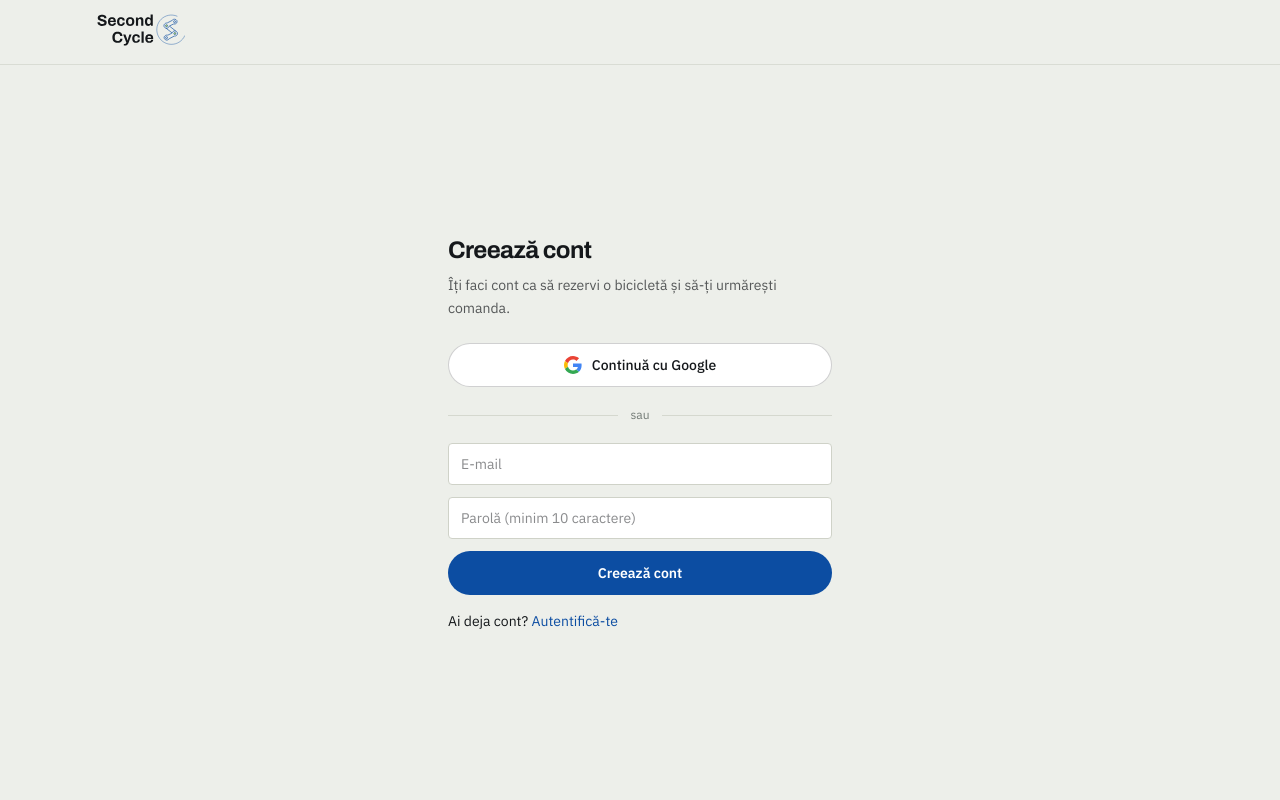
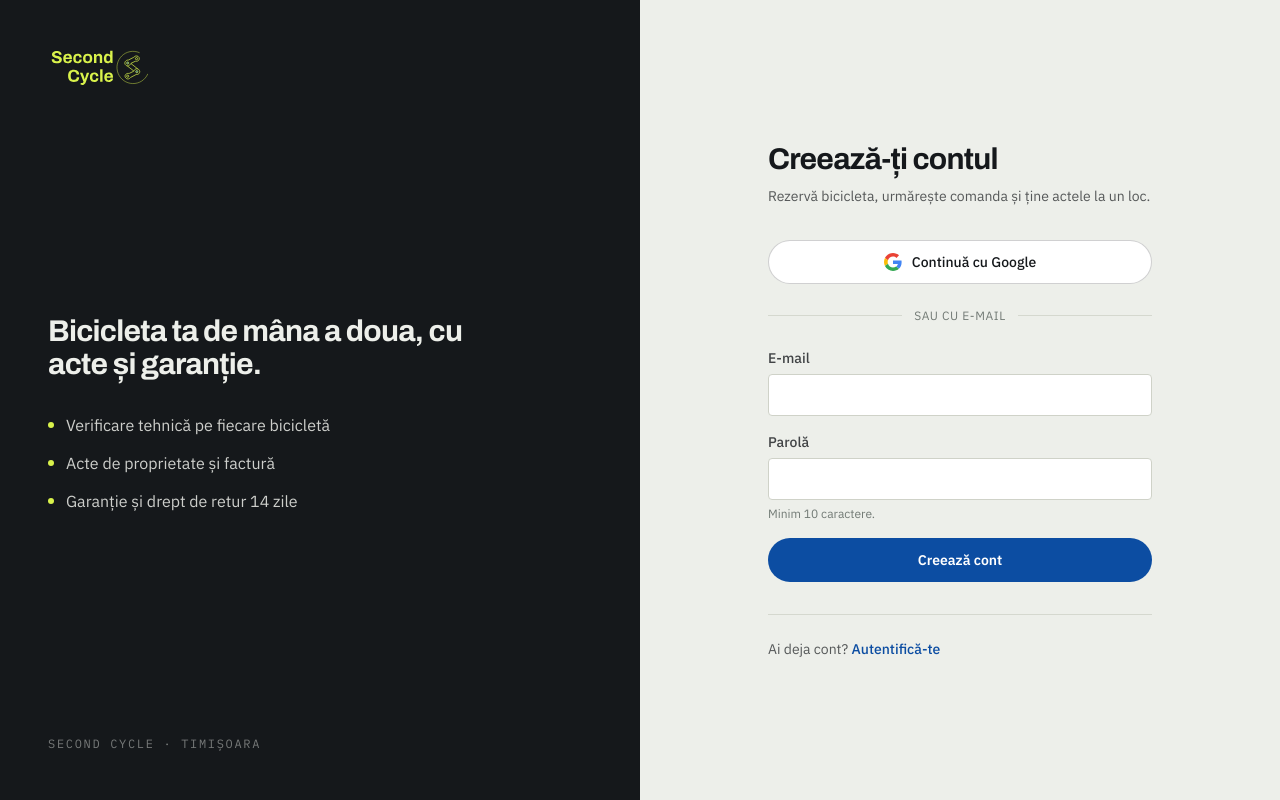
Before and after one commit to mihaiciradev/secondcycle, a Next.js app: page /register in a window 1280 px wide. Built offline with nearby package versions, Linux system fonts and the light colour scheme; no server answers.

Commit message:
feat(ui): redesign auth + account, auth-aware header, copy cleanup

```diff
--- a/src/app/account/page.tsx
+++ b/src/app/account/page.tsx
@@ -1,17 +1,29 @@
 import { redirect } from "next/navigation";
+import Link from "next/link";
 import { auth } from "@/auth";
 import { db } from "@/server/db/client";
 import { getUserById } from "@/server/services/auth";
-import { AuthShell } from "@/components/auth/auth-shell";
-import { AccountActions } from "@/components/auth/account-actions";
+import { SiteHeader } from "@/components/site/site-header";
+import { SiteFooter } from "@/components/site/site-footer";
+import { LogoutButton, MarketingToggle } from "@/components/auth/account-actions";
 
 export const runtime = "nodejs";
+export const dynamic = "force-dynamic";
 
-function Row({ label, value }: { label: string; value: string }) {
+function Card({ title, children }: { title: string; children: React.ReactNode }) {
   return (
-    <div className="flex items-baseline justify-between gap-4 border-b border-border py-3">
-      <dt className="font-mono text-xs uppercase tracking-[0.12em] text-steel">{label}</dt>
-      <dd className="text-sm text-foreground/90">{value}</dd>
+    <section className="rounded-lg border border-border bg-card p-6">
+      <h2 className="font-heading text-lg font-semibold tracking-tight">{title}</h2>
+      <div className="mt-5">{children}</div>
+    </section>
+  );
+}
+
+function Row({ label, children }: { label: string; children: React.ReactNode }) {
+  return (
+    <div className="flex items-center justify-between gap-4 border-b border-border py-3 last:border-b-0">
+      <dt className="font-mono text-xs uppercase tracking-[0.1em] text-steel">{label}</dt>
+      <dd className="text-sm text-foreground/90">{children}</dd>
     </div>
   );
 }
@@ -23,13 +35,60 @@ export default async function AccountPage() {
   if (!user) redirect("/login");
 
   return (
-    <AuthShell title="Contul tău">
-      <dl className="mb-8 border-t border-border">
-        <Row label="E-mail" value={user.email} />
-        <Row label="Rol" value={user.role === "admin" ? "Administrator" : "Client"} />
-        <Row label="E-mail confirmat" value={user.emailVerifiedAt ? "Da" : "Nu"} />
-      </dl>
-      <AccountActions initialOptIn={user.marketingOptIn} />
-    </AuthShell>
+    <>
+      <SiteHeader />
+      <main id="continut" className="flex-1">
+        <div className="mx-auto w-full max-w-2xl px-5 py-12 sm:px-8 sm:py-16">
+          <p className="font-mono text-xs uppercase tracking-[0.14em] text-steel">Cont</p>
+          <h1 className="mt-3 text-3xl font-bold tracking-tight">Contul tău</h1>
+          <p className="mt-2 text-foreground/70">{user.email}</p>
+
+          <div className="mt-8 space-y-4">
+            <Card title="Detalii cont">
+              <dl>
+                <Row label="E-mail">{user.email}</Row>
+                <Row label="Tip cont">{user.role === "admin" ? "Administrator" : "Client"}</Row>
+                <Row label="E-mail confirmat">
+                  {user.emailVerifiedAt ? (
+                    <span className="rounded bg-lime px-2 py-0.5 font-mono text-xs text-asphalt">
+                      Confirmat
+                    </span>
+                  ) : (
+                    <span className="rounded bg-asphalt/10 px-2 py-0.5 font-mono text-xs text-steel">
+                      Neconfirmat
+                    </span>
+                  )}
+                </Row>
+              </dl>
+              {user.role === "admin" ? (
+                <Link
+                  href="/admin/bikes"
+                  className="mt-5 inline-flex text-sm font-medium text-blue underline-offset-2 hover:underline"
+                >
+                  Deschide panoul de administrare
+                </Link>
+              ) : null}
+            </Card>
+
+            <Card title="Preferințe">
+              <MarketingToggle initialOptIn={user.marketingOptIn} />
+            </Card>
+
+            <Card title="Securitate">
+              <div className="flex flex-wrap items-center justify-between gap-4">
+                <Link
+                  href="/forgot-password"
+                  className="text-sm font-medium text-blue underline-offset-2 hover:underline"
+                >
+                  Schimbă parola
+                </Link>
+                <LogoutButton />
+              </div>
+            </Card>
+          </div>
+        </div>
+      </main>
+      <SiteFooter />
+    </>
   );
 }
--- a/src/app/admin/bikes/page.tsx
+++ b/src/app/admin/bikes/page.tsx
@@ -31,7 +31,7 @@ export default async function AdminBikesPage() {
 
   return (
     <>
-      <SiteHeader admin />
+      <SiteHeader />
       <main id="continut" className="flex-1">
         <div className="mx-auto w-full max-w-6xl px-5 py-12 sm:px-8 sm:py-16">
           <p className="font-mono text-xs uppercase tracking-[0.14em] text-steel">Admin</p>
--- a/src/app/login/page.tsx
+++ b/src/app/login/page.tsx
@@ -4,13 +4,30 @@ import { Suspense, useState } from "react";
 import { signIn } from "next-auth/react";
 import { useRouter, useSearchParams } from "next/navigation";
 import Link from "next/link";
-import { AuthShell, fieldClass, outlineBtn, primaryBtn } from "@/components/auth/auth-shell";
+import {
+  AuthShell,
+  fieldClass,
+  labelClass,
+  outlineBtn,
+  primaryBtn,
+} from "@/components/auth/auth-shell";
 import { GoogleIcon } from "@/components/auth/google-icon";
+
+function Divider() {
+  return (
+    <div className="my-6 flex items-center gap-3 text-xs uppercase tracking-wider text-steel">
+      <span className="h-px flex-1 bg-border" />
+      sau cu e-mail
+      <span className="h-px flex-1 bg-border" />
+    </div>
+  );
+}
 
 function LoginForm() {
   const router = useRouter();
   const params = useSearchParams();
   const verified = params.get("verified") === "1";
+  const next = params.get("next") || "/account";
   const [email, setEmail] = useState("");
   const [password, setPassword] = useState("");
   const [error, setError] = useState<string | null>(null);
@@ -22,71 +39,86 @@ function LoginForm() {
     setError(null);
     const res = await signIn("credentials", { email, password, redirect: false });
     setLoading(false);
-    if (res?.error) setError("E-mail sau parolă greșite, ori cont neconfirmat.");
-    else router.push("/account");
+    if (res?.error) setError("E-mail sau parolă greșite, ori contul nu e confirmat.");
+    else router.push(next);
   }
 
   return (
     <>
       {verified ? (
-        <p className="mb-4 rounded border border-blue/30 bg-blue/5 px-3 py-2 text-sm text-blue">
-          Adresa de e-mail a fost confirmată. Te poți autentifica.
+        <p className="mb-5 rounded-md border border-blue/25 bg-blue/5 px-3.5 py-2.5 text-sm text-blue">
+          Adresa de e-mail a fost confirmată. Autentifică-te ca să continui.
         </p>
       ) : null}
 
       <button
         type="button"
         className={outlineBtn}
-        onClick={() => signIn("google", { callbackUrl: "/account" })}
+        onClick={() => signIn("google", { callbackUrl: next })}
       >
         <GoogleIcon />
         Continuă cu Google
       </button>
 
-      <div className="my-5 flex items-center gap-3 text-xs text-steel">
-        <span className="h-px flex-1 bg-border" /> sau <span className="h-px flex-1 bg-border" />
-      </div>
+      <Divider />
 
-      <form onSubmit={onSubmit} className="space-y-3">
+      <form onSubmit={onSubmit} className="space-y-4">
+        <div>
+          <label htmlFor="email" className={labelClass}>
+            E-mail
+          </label>
           <input
+            id="email"
             className={fieldClass}
             type="email"
-          placeholder="E-mail"
             autoComplete="email"
             required
             value={email}
             onChange={(e) => setEmail(e.target.value)}
           />
+        </div>
+        <div>
+          <div className="mb-1.5 flex items-baseline justify-between">
+            <label htmlFor="password" className="text-sm font-medium text-foreground/80">
+              Parolă
+            </label>
+            <Link href="/forgot-password" className="text-xs text-blue underline-offset-2 hover:underline">
+              Ai uitat parola?
+            </Link>
+          </div>
           <input
+            id="password"
             className={fieldClass}
             type="password"
-          placeholder="Parolă"
             autoComplete="current-password"
             required
             value={password}
             onChange={(e) => setPassword(e.target.value)}
           />
+        </div>
         {error ? <p className="text-sm text-destructive">{error}</p> : null}
         <button type="submit" className={primaryBtn} disabled={loading}>
           {loading ? "Se verifică…" : "Autentificare"}
         </button>
       </form>
-
-      <div className="mt-4 flex justify-between text-sm">
-        <Link href="/forgot-password" className="text-blue underline-offset-2 hover:underline">
-          Ai uitat parola?
-        </Link>
-        <Link href="/register" className="text-blue underline-offset-2 hover:underline">
-          Creează cont
-        </Link>
-      </div>
     </>
   );
 }
 
 export default function LoginPage() {
   return (
-    <AuthShell title="Autentificare" subtitle="Intră în contul tău Second Cycle.">
+    <AuthShell
+      title="Bine ai revenit"
+      subtitle="Intră în cont ca să rezervi o bicicletă și să-ți urmărești comanda."
+      footer={
+        <>
+          Nu ai cont?{" "}
+          <Link href="/register" className="font-medium text-blue underline-offset-2 hover:underline">
+            Creează unul
+          </Link>
+        </>
+      }
+    >
       <Suspense fallback={null}>
         <LoginForm />
       </Suspense>
--- a/src/app/register/page.tsx
+++ b/src/app/register/page.tsx
@@ -4,7 +4,13 @@ import { useState } from "react";
 import { signIn } from "next-auth/react";
 import Link from "next/link";
 import { registerAction } from "@/server/actions/auth";
-import { AuthShell, fieldClass, outlineBtn, primaryBtn } from "@/components/auth/auth-shell";
+import {
+  AuthShell,
+  fieldClass,
+  labelClass,
+  outlineBtn,
+  primaryBtn,
+} from "@/components/auth/auth-shell";
 import { GoogleIcon } from "@/components/auth/google-icon";
 
 export default function RegisterPage() {
@@ -28,10 +34,13 @@ export default function RegisterPage() {
     return (
       <AuthShell title="Verifică-ți e-mailul">
         <p className="text-sm leading-relaxed text-foreground/80">
-          Dacă adresa este validă, ți-am trimis un link de confirmare. Deschide-l ca
-          să îți activezi contul, apoi autentifică-te.
+          Ți-am trimis un link de confirmare la <span className="font-medium">{email}</span>.
+          Deschide-l ca să îți activezi contul, apoi autentifică-te.
         </p>
-        <Link href="/login" className="mt-6 inline-block text-sm text-blue underline-offset-2 hover:underline">
+        <Link
+          href="/login"
+          className="mt-6 inline-flex text-sm font-medium text-blue underline-offset-2 hover:underline"
+        >
           Mergi la autentificare
         </Link>
       </AuthShell>
@@ -39,7 +48,18 @@ export default function RegisterPage() {
   }
 
   return (
-    <AuthShell title="Creează cont" subtitle="Îți faci cont ca să rezervi o bicicletă și să-ți urmărești comanda.">
+    <AuthShell
+      title="Creează-ți contul"
+      subtitle="Rezervă bicicleta, urmărește comanda și ține actele la un loc."
+      footer={
+        <>
+          Ai deja cont?{" "}
+          <Link href="/login" className="font-medium text-blue underline-offset-2 hover:underline">
+            Autentifică-te
+          </Link>
+        </>
+      }
+    >
       <button
         type="button"
         className={outlineBtn}
@@ -49,42 +69,48 @@ export default function RegisterPage() {
         Continuă cu Google
       </button>
 
-      <div className="my-5 flex items-center gap-3 text-xs text-steel">
-        <span className="h-px flex-1 bg-border" /> sau <span className="h-px flex-1 bg-border" />
+      <div className="my-6 flex items-center gap-3 text-xs uppercase tracking-wider text-steel">
+        <span className="h-px flex-1 bg-border" />
+        sau cu e-mail
+        <span className="h-px flex-1 bg-border" />
       </div>
 
-      <form onSubmit={onSubmit} className="space-y-3">
+      <form onSubmit={onSubmit} className="space-y-4">
+        <div>
+          <label htmlFor="email" className={labelClass}>
+            E-mail
+          </label>
           <input
+            id="email"
             className={fieldClass}
             type="email"
-          placeholder="E-mail"
             autoComplete="email"
             required
             value={email}
             onChange={(e) => setEmail(e.target.value)}
           />
+        </div>
+        <div>
+          <label htmlFor="password" className={labelClass}>
+            Parolă
+          </label>
           <input
+            id="password"
             className={fieldClass}
             type="password"
-          placeholder="Parolă (minim 10 caractere)"
             autoComplete="new-password"
             required
             minLength={10}
             value={password}
             onChange={(e) => setPassword(e.target.value)}
           />
+          <p className="mt-1.5 text-xs text-steel">Minim 10 caractere.</p>
+        </div>
         {error ? <p className="text-sm text-destructive">{error}</p> : null}
         <button type="submit" className={primaryBtn} disabled={loading}>
           {loading ? "Se creează…" : "Creează cont"}
         </button>
       </form>
-
-      <p className="mt-4 text-sm">
-        Ai deja cont?{" "}
-        <Link href="/login" className="text-blue underline-offset-2 hover:underline">
-          Autentifică-te
-        </Link>
-      </p>
     </AuthShell>
   );
 }
--- a/src/components/auth/auth-shell.tsx
+++ b/src/components/auth/auth-shell.tsx
@@ -2,11 +2,18 @@ import Link from "next/link";
 import { BrandLogo } from "@/components/site/brand-logo";
 
 export const fieldClass =
-  "w-full rounded border border-input bg-white px-3 py-2.5 text-sm outline-none focus-visible:border-blue focus-visible:ring-2 focus-visible:ring-blue/20";
+  "w-full rounded-md border border-input bg-white px-3.5 py-2.5 text-sm text-asphalt outline-none transition-shadow placeholder:text-steel/70 focus-visible:border-blue focus-visible:ring-2 focus-visible:ring-blue/20";
+export const labelClass = "mb-1.5 block text-sm font-medium text-foreground/80";
 export const primaryBtn =
   "inline-flex h-11 w-full cursor-pointer items-center justify-center rounded-full bg-blue px-6 text-sm font-semibold text-white transition-colors hover:bg-blue/90 disabled:cursor-not-allowed disabled:opacity-60";
 export const outlineBtn =
-  "inline-flex h-11 w-full cursor-pointer items-center justify-center gap-2.5 rounded-full border border-asphalt/20 bg-white px-6 text-sm font-medium transition-colors hover:bg-asphalt/5 disabled:cursor-not-allowed disabled:opacity-60";
+  "inline-flex h-11 w-full cursor-pointer items-center justify-center gap-2.5 rounded-full border border-asphalt/20 bg-white px-6 text-sm font-medium text-asphalt transition-colors hover:bg-asphalt/5 disabled:cursor-not-allowed disabled:opacity-60";
+
+const PROMISES = [
+  "Verificare tehnică pe fiecare bicicletă",
+  "Acte de proprietate și factură",
+  "Garanție și drept de retur 14 zile",
+];
 
 export function AuthShell({
   title,
@@ -20,26 +27,57 @@ export function AuthShell({
   footer?: React.ReactNode;
 }) {
   return (
-    <main className="flex min-h-screen flex-col bg-paper text-asphalt">
-      <div className="border-b border-border/80">
-        <div className="mx-auto flex h-16 max-w-6xl items-center px-5 sm:px-8">
+    <main className="grid min-h-screen lg:grid-cols-2">
+      {/* Brand panel */}
+      <aside className="relative hidden flex-col justify-between bg-asphalt p-12 text-paper lg:flex">
         <Link
           href="/"
           aria-label="Second Cycle"
-            className="inline-flex items-center rounded-sm focus-visible:outline-2 focus-visible:outline-offset-2 focus-visible:outline-ring"
+          className="inline-flex w-fit items-center rounded-sm focus-visible:outline-2 focus-visible:outline-offset-2 focus-visible:outline-ring"
         >
-            <BrandLogo tone="light" height={40} priority />
+          <BrandLogo tone="dark" height={44} priority />
+        </Link>
+        <div className="max-w-md">
+          <h2 className="font-heading text-3xl font-bold leading-[1.1] tracking-tight">
+            Bicicleta ta de mâna a doua, cu acte și garanție.
+          </h2>
+          <ul className="mt-8 space-y-3.5">
+            {PROMISES.map((p) => (
+              <li key={p} className="flex items-center gap-3 text-paper/85">
+                <span aria-hidden className="h-1.5 w-1.5 shrink-0 rounded-full bg-lime" />
+                {p}
+              </li>
+            ))}
+          </ul>
+        </div>
+        <p className="font-mono text-xs uppercase tracking-[0.14em] text-paper/45">
+          Second Cycle · Timișoara
+        </p>
+      </aside>
+
+      {/* Form panel */}
+      <section className="flex flex-col bg-paper">
+        <div className="flex items-center justify-between border-b border-border/70 px-6 py-4 lg:hidden">
+          <Link href="/" aria-label="Second Cycle" className="inline-flex items-center">
+            <BrandLogo tone="light" height={34} priority />
+          </Link>
+          <Link href="/" className="text-sm text-foreground/70 hover:text-foreground">
+            Acasă
           </Link>
         </div>
-      </div>
-      <div className="flex flex-1 items-center justify-center px-5 py-12 sm:py-16">
+        <div className="flex flex-1 items-center justify-center px-6 py-12 sm:py-16">
           <div className="w-full max-w-sm">
-          <h1 className="font-heading text-2xl font-bold tracking-tight">{title}</h1>
-          {subtitle ? <p className="mt-2 text-sm leading-relaxed text-foreground/70">{subtitle}</p> : null}
-          <div className="mt-6">{children}</div>
-          {footer ? <div className="mt-6 text-sm text-foreground/70">{footer}</div> : null}
+            <h1 className="font-heading text-2xl font-bold tracking-tight sm:text-3xl">{title}</h1>
+            {subtitle ? (
+              <p className="mt-2 text-sm leading-relaxed text-foreground/70">{subtitle}</p>
+            ) : null}
+            <div className="mt-8">{children}</div>
+            {footer ? (
+              <div className="mt-8 border-t border-border pt-6 text-sm text-foreground/70">{footer}</div>
+            ) : null}
           </div>
         </div>
+      </section>
     </main>
   );
 }
```
Also changed, not shown: src/app/privacy/page.tsx (+15 -15 lines), src/components/auth/account-actions.tsx (+33 -15 lines), src/components/site/site-header.tsx (+25 -9 lines). Lines whose indentation alone changed are shown as unchanged.
